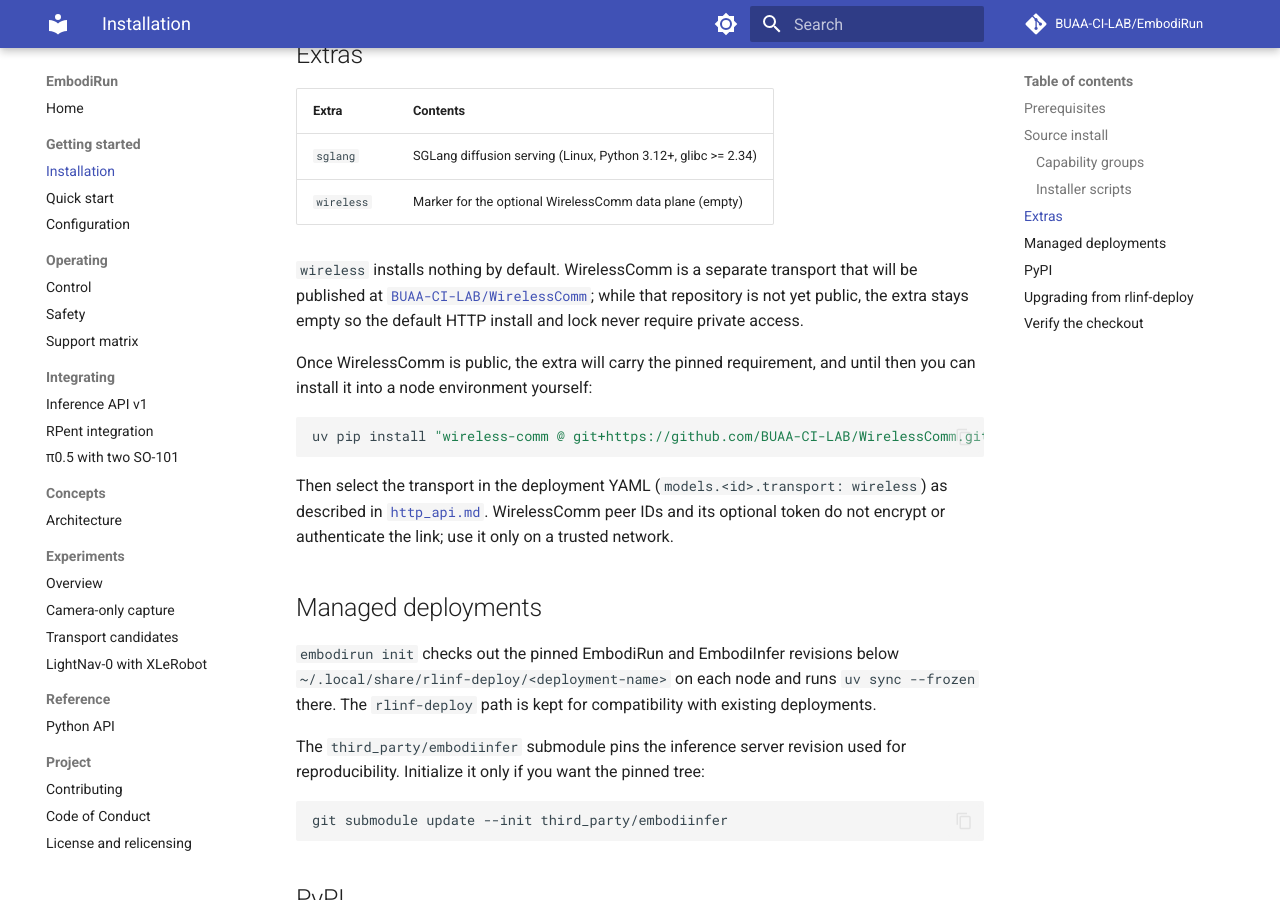
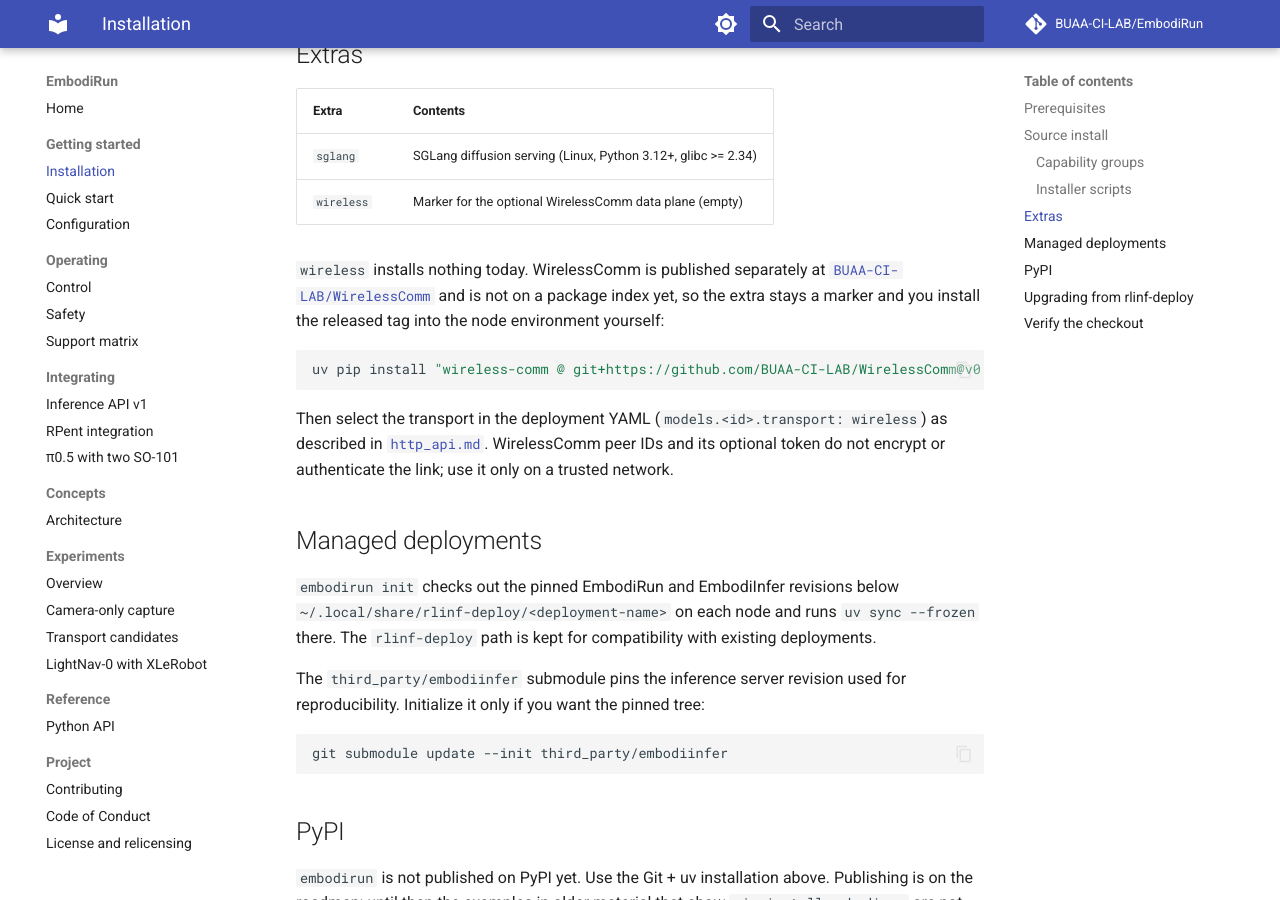
Before and after one commit to zmcChar/EmbodiRun, an MkDocs documentation site: the page built from docs/installation.md, in a window 1280 px wide and 900 px high, scrolled down 1983 px. Built offline with MkDocs 1.6.1 and Material for MkDocs 9.7.7, drawn with Linux system fonts in a browser that asks for light colours; comment, search, counter and statistics services are not loaded.

Commit message:
docs: describe the wireless transport now that it is published
WirelessComm is a public repository rather than a pending one, so the
installation page no longer needs to hedge: it says where the transport lives
and gives the install command for the released tag.

It stays a marker extra rather than a pinned requirement, because the upstream
repository declares no licence. The third-party notice now says so explicitly
instead of pointing at a future publication.

````diff
--- a/docs/installation.md
+++ b/docs/installation.md
@@ -79,17 +79,13 @@
 | `sglang` | SGLang diffusion serving (Linux, Python 3.12+, glibc >= 2.34) |
 | `wireless` | Marker for the optional WirelessComm data plane (empty) |
 
-`wireless` installs nothing by default. WirelessComm is a separate transport
-that will be published at
-[`BUAA-CI-LAB/WirelessComm`](https://github.com/BUAA-CI-LAB/WirelessComm);
-while that repository is not yet public, the extra stays empty so the default
-HTTP install and lock never require private access.
-
-Once WirelessComm is public, the extra will carry the pinned requirement, and
-until then you can install it into a node environment yourself:
+`wireless` installs nothing today. WirelessComm is published separately at
+[`BUAA-CI-LAB/WirelessComm`](https://github.com/BUAA-CI-LAB/WirelessComm) and
+is not on a package index yet, so the extra stays a marker and you install the
+released tag into the node environment yourself:
 
 ```bash
-uv pip install "wireless-comm @ git+https://github.com/BUAA-CI-LAB/WirelessComm.git@<revision>"
+uv pip install "wireless-comm @ git+https://github.com/BUAA-CI-LAB/WirelessComm@v0.1.0"
 ```
 
 Then select the transport in the deployment YAML
````
Also changed, not shown: THIRD_PARTY_NOTICES.md (+1 -1 lines), docs/support-matrix.md (+1 -1 lines).
